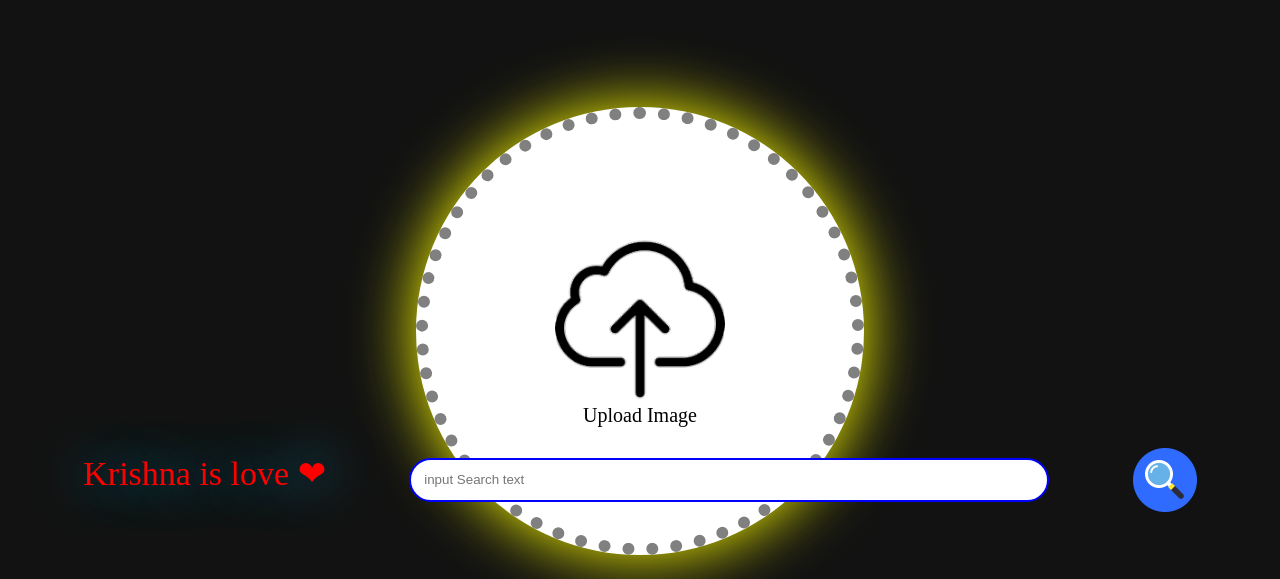
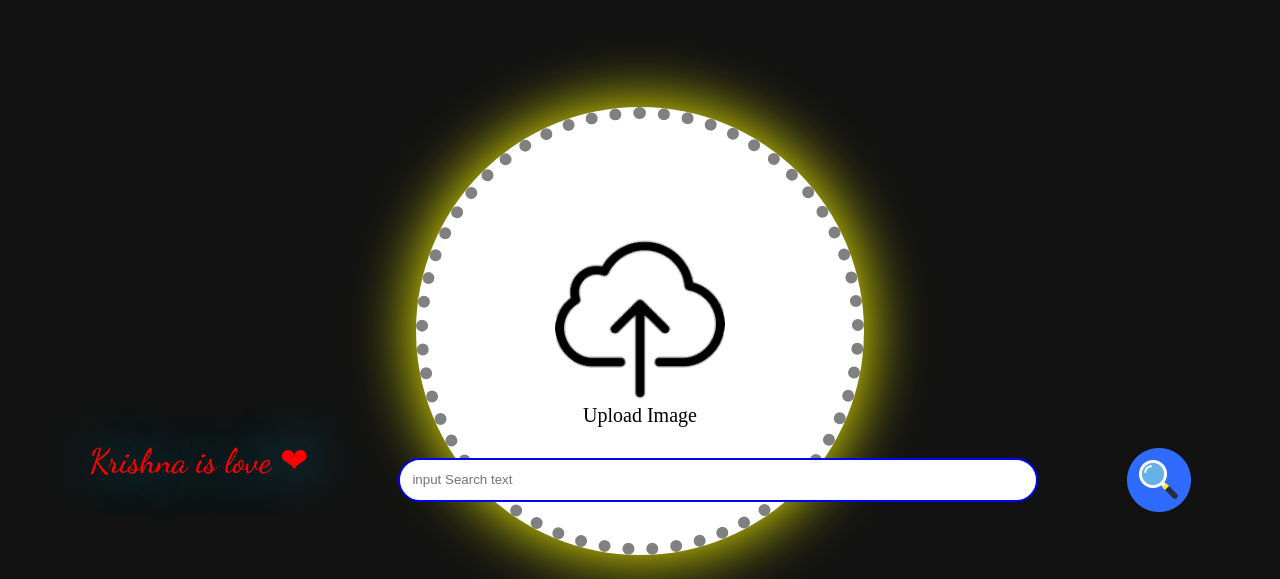
Before and after one commit to Plkylover/Myhomescreen, a plain HTML site: page index.html in a window 1280 px wide. Shown: the part 149-728 px from the top of the page. Drawn offline with Linux system fonts and the light colour scheme.

Commit message:
Update style.css

```diff
--- a/style.css
+++ b/style.css
@@ -1,3 +1,4 @@
+@import url('https://fonts.googleapis.com/css2?family=Dancing+Script:wght@500&family=Poppins&display=swap');
 *{
   margin: 0;
   padding: 0;
@@ -25,9 +26,10 @@ html{
 #changeText{
   color: red;
   display: block;
-  margin-bottom: 1vw;
-  font-size: 1.2em;
+  margin-bottom: 3vw;
+  font-size: 1.3em;
   text-shadow: 0 0 4vw deepskyblue;
+  font-family: 'Dancing Script', cursive;
 }
 .inputHolder{
    display: block;
@@ -65,6 +67,7 @@ html{
   flex-direction: column;
   text-decoration: none;
   color: white;
+  font-family: 'Poppins', sans-serif;
 }
 .media img{
   height: 25vw;
```
